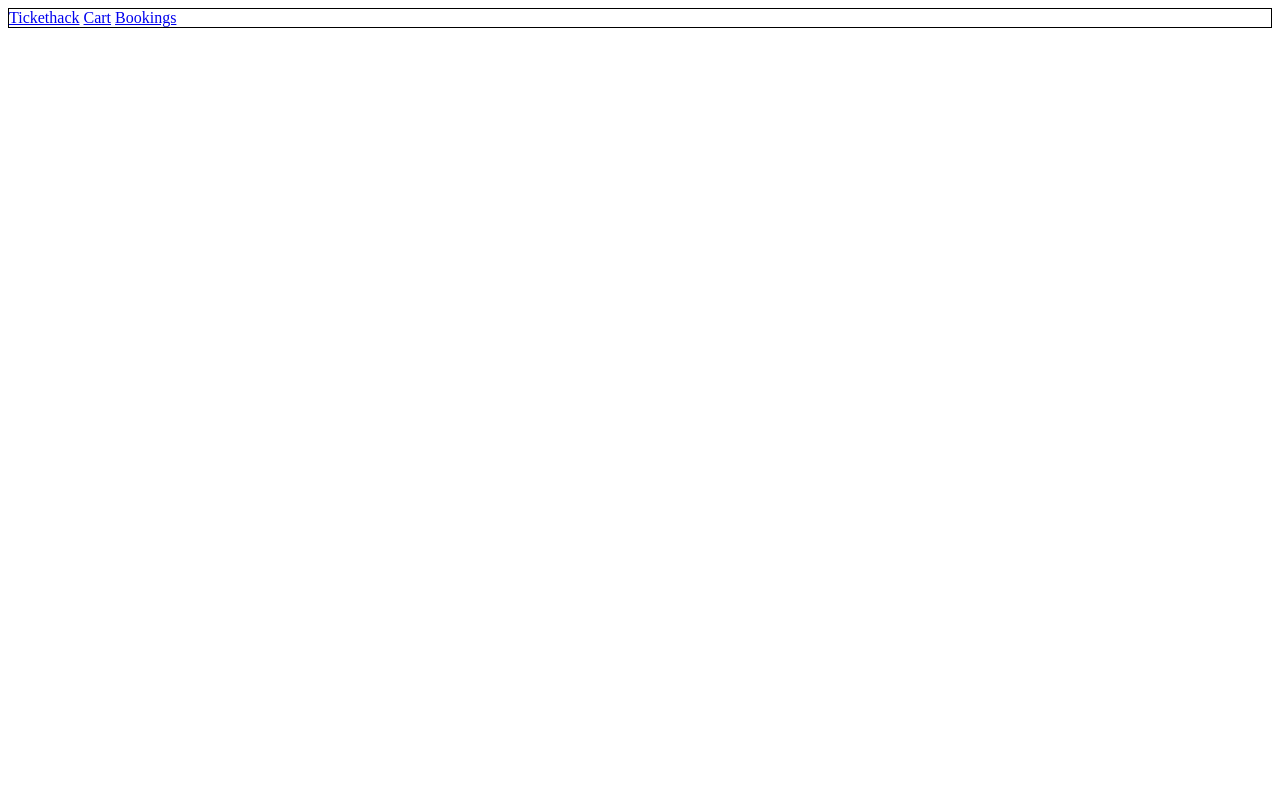
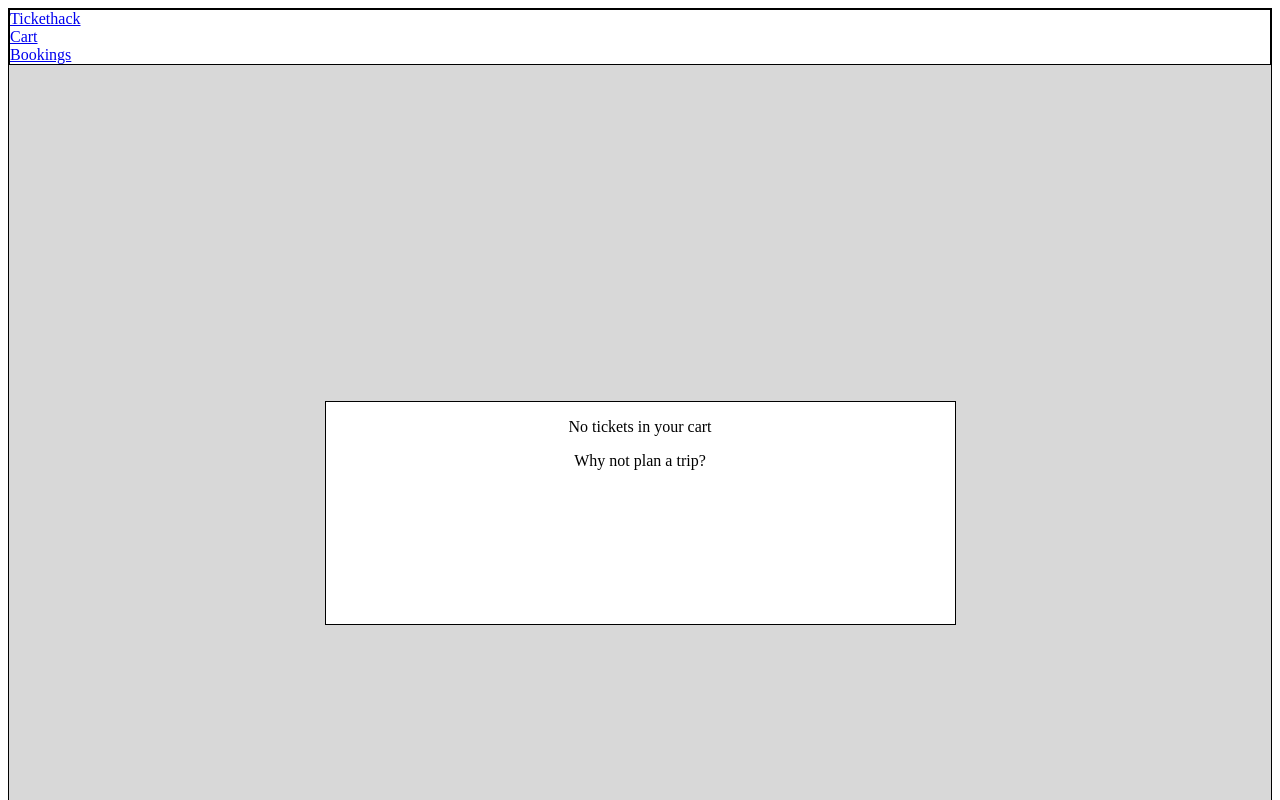
Before and after one commit to Hackathon-Thibaud-Clement/Frontend, a plain HTML site: page cart.html in a window 1280 px wide. Shown: the top 800 px of the page. Drawn offline with Linux system fonts and the light colour scheme.

Commit message:
page cart finie mais moche

```diff
--- a/cart.html
+++ b/cart.html
@@ -2,16 +2,22 @@
 <html lang="en">
 <head>
     <meta charset="UTF-8">
-    <meta name="viewport" content="width=device-width, initial-scale=1.0">
+<meta name="viewport" content="width=device-width, initial-scale=1.0">
     <link rel="stylesheet" href="style.css" />
     <title>Document</title>
 </head>
 <body>
-    <div id="header">
+    <div id="container-cart">
+    <div id="header-cart">
         <a href="index.html">Tickethack</a>
         <a href="cart.html">Cart</a>
         <a href="bookings.html">Bookings</a>
     </div>
+    <div id="empty-cart">
+        <p>No tickets in your cart</p>
+        <p>Why not plan a trip?</p>
+    </div>
+    </div>
     <script src="script.js"></script>
 </body>
 </html>
--- a/style.css
+++ b/style.css
@@ -4,6 +4,16 @@
     grid-template-columns: repeat(9,1fr);
     background-image: url(./images/background.jpg);
     background-size: cover;
+}
+
+#container-cart {
+    display: grid;
+    border: 0.5px black solid;
+    grid-template-rows: repeat(20,1fr);
+    grid-template-columns: 1fr 1fr 1fr 1fr;
+    background-color: rgba(202, 202, 202, 0.726);
+    background-size: cover;
+    background-position: center-center;
 }
 
 #header {
@@ -13,9 +23,20 @@
     grid-column-start: 1;
     grid-column-end: 10;
     background-color: white;
+    background-size: cover;
 }
 
-#content-left {
+#header-cart {
+    display: grid;
+    border: 0.5px black solid;
+    grid-row-start: 1;
+    grid-row-end: 2;
+    grid-column-start: 1;
+    grid-column-end: 5;
+    background-color: white;
+}
+
+#tripSearch {
     border: 0.5px black solid;
     grid-row-start: 6;
     grid-row-end: 13;
@@ -28,7 +49,7 @@
     justify-content: space-around;
 }
 
-#content-right {
+#tripFound {
     border: 0.5px black solid;
     grid-row-start: 6;
     grid-row-end: 13;
@@ -46,10 +67,12 @@
     grid-column-end: 8;
 }
 
-#cart {
-    display:grid;
-    grid-row-start: 1;
-    grid-row-end: 3;
-    grid-column-start: 8;
-    grid-column-end: 9;
+#empty-cart {
+    border: 0.5px black solid;
+    text-align: center;
+    grid-row-start: 8;
+    grid-row-end: 12;
+    grid-column-start: 2;
+    grid-column-end: 4;
+    background-color: white;
 }
```
Also changed, not shown: index.html (+2 -2 lines).
